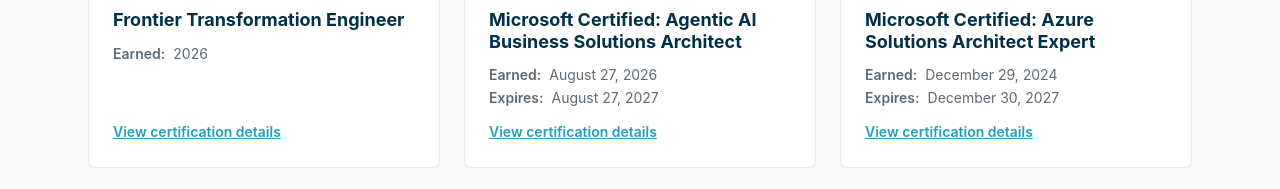
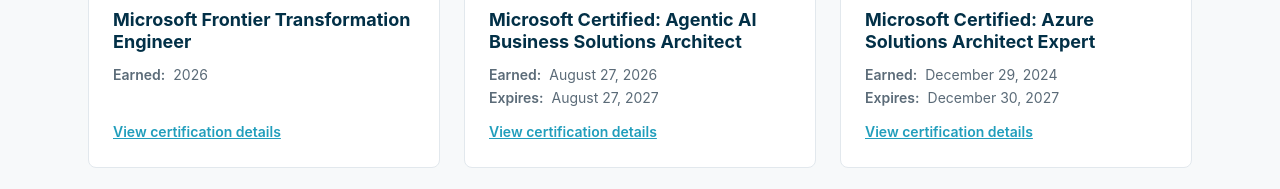
Before and after one commit to kaldren/kaloyandrenski.com, a website: page src/index.html in a window 1280 px wide. Shown: the part 2341-2530 px from the top of the page. Drawn offline with Linux system fonts and the light colour scheme.

Commit message:
Rename Frontier Transformation Engineer cert to Microsoft Frontier Transformation Engineer (#6)
Co-authored-by: Claude Opus 5.5 <noreply@anthropic.com>

```diff
--- a/src/index.html
+++ b/src/index.html
@@ -130,8 +130,8 @@
         <ul class="cert-grid">
           <li class="cert-card">
             <img class="cert-card__badge" src="public/frontier-transformation-engineer.png"
-              alt="Frontier Transformation Engineer badge">
-            <h3 class="cert-card__name">Frontier Transformation Engineer</h3>
+              alt="Microsoft Frontier Transformation Engineer badge">
+            <h3 class="cert-card__name">Microsoft Frontier Transformation Engineer</h3>
             <dl class="cert-card__dates">
               <div class="cert-card__date-row">
                 <dt>Earned</dt>
@@ -140,7 +140,7 @@
             </dl>
             <a class="cert-card__link"
               href="https://www.credly.com/badges/cd31efd6-6b71-4b03-a093-a164901ab095/public_url" target="_blank"
-              rel="noopener noreferrer" title="Frontier Transformation Engineer">View certification details</a>
+              rel="noopener noreferrer" title="Microsoft Frontier Transformation Engineer">View certification details</a>
           </li>
           <li class="cert-card">
             <img class="cert-card__badge" src="public/microsoft-certified-expert-badge.svg"
```
Also changed, not shown: tests/basic.spec.ts (+1 -1 lines).
